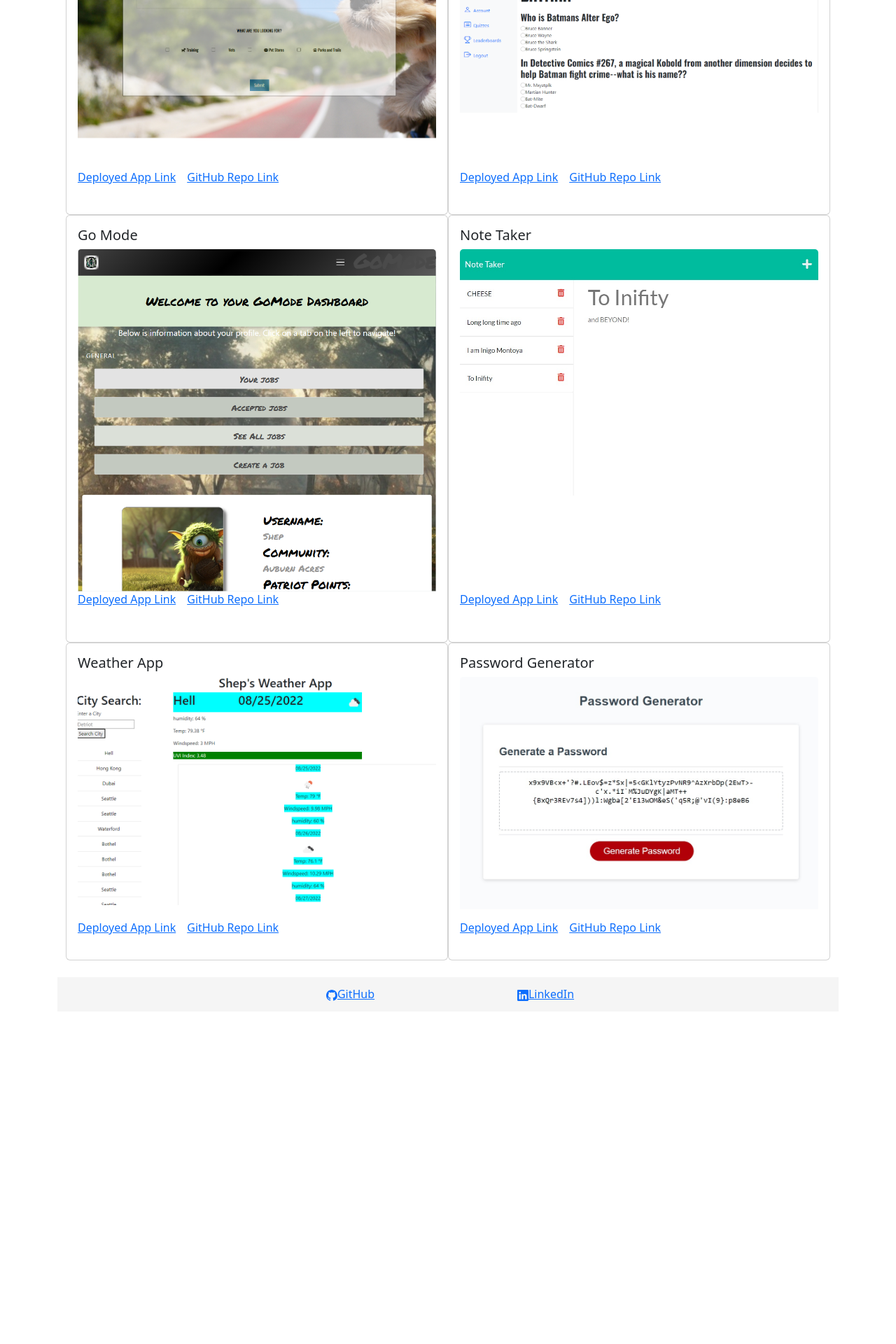
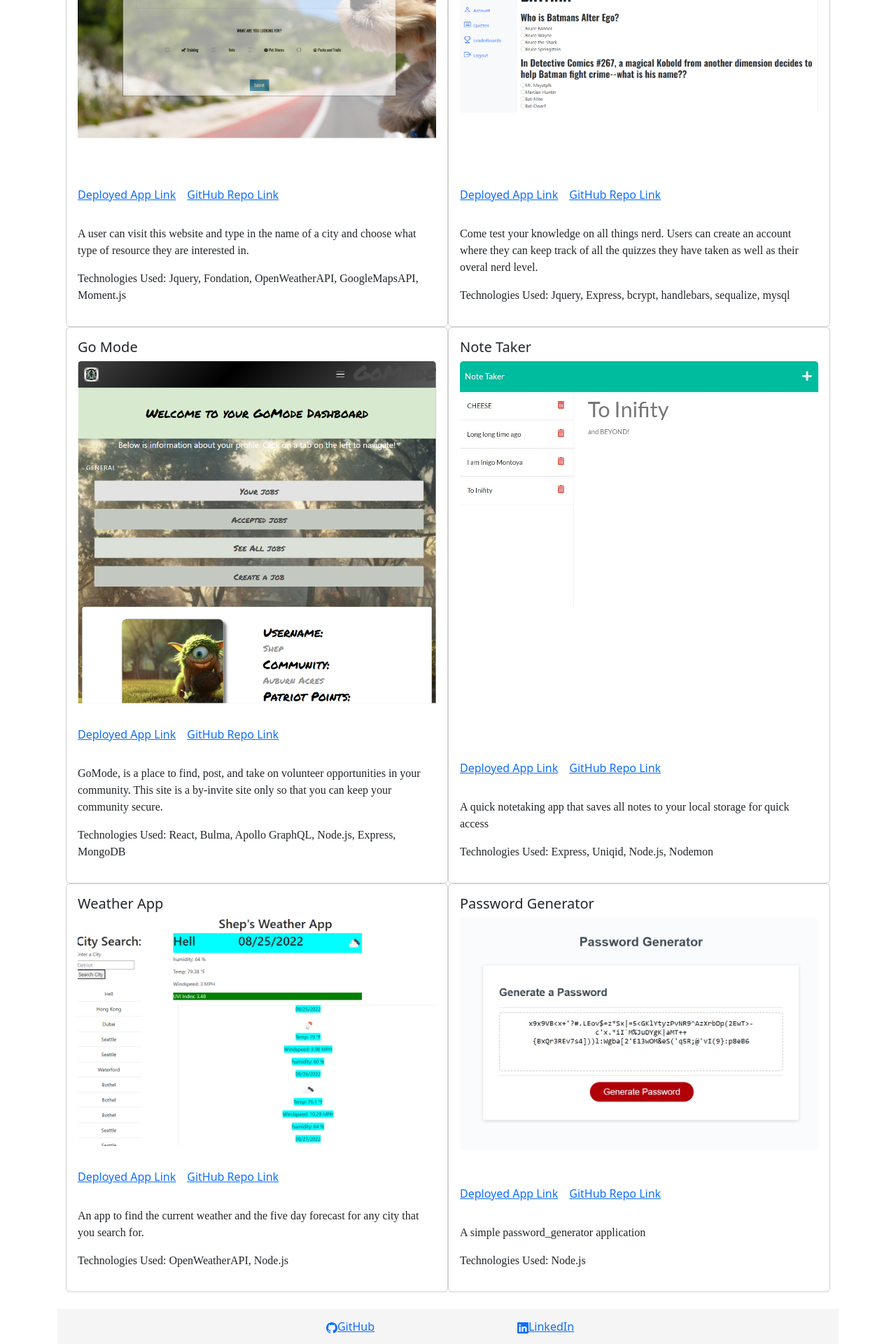
Before and after one commit to zshep/React_Portfolio, a React (Create React App) app: page /#/portfolio in a window 1280 px wide. Shown: the part 309-2229 px from the top of the page at 70% size. Before the commit the page ends 1754 px from the top, so only its background shows below. Built offline with nearby package versions, Linux system fonts and the light colour scheme.

Commit message:
added summary and technologies used to each app in portfolio tab

```diff
--- a/src/components/Portfolio.js
+++ b/src/components/Portfolio.js
@@ -43,6 +43,10 @@ function Portfolio() {
                     <Card.Link href="https://sobe1290.github.io/wholetmydaWgout/">Deployed App Link</Card.Link>
                     <Card.Link href="https://github.com/sobe1290/wholetmydaWgout">GitHub Repo Link</Card.Link>
                 </Card.Body>
+                <Card.Body>
+                    <p>A user can visit this website and type in the name of a city and choose what type of resource they are interested in.</p>
+                    <p>Technologies Used: Jquery, Fondation, OpenWeatherAPI, GoogleMapsAPI, Moment.js</p>
+                </Card.Body>
             </Card>
 
             <Card style={styles.card}>
@@ -55,6 +59,11 @@ function Portfolio() {
                     <Card.Link href="https://enigmatic-river-65357.herokuapp.com/">Deployed App Link</Card.Link>
                     <Card.Link href="https://github.com/zshep/Nerd_Quiz">GitHub Repo Link</Card.Link>
                 </Card.Body>
+                <Card.Body>
+                    <p>Come test your knowledge on all things nerd. Users can create an account where they can keep track of all the quizzes they have taken as well as their overal nerd level.</p>
+                    <p>Technologies Used: Jquery, Express, bcrypt, handlebars, sequalize, mysql</p>
+                </Card.Body>
+
             </Card>
 
             <Card style={styles.card}>
@@ -66,6 +75,10 @@ function Portfolio() {
                 <Card.Body style={styles.cardBottom}>
                     <Card.Link href="https://gomodez.herokuapp.com/">Deployed App Link</Card.Link>
                     <Card.Link href="https://github.com/zshep/Fortress_of_Solitude">GitHub Repo Link</Card.Link>
+                </Card.Body>
+                <Card.Body>
+                    <p>GoMode, is a place to find, post, and take on volunteer opportunities in your community. This site is a by-invite site only so that you can keep your community secure.</p>
+                    <p>Technologies Used: React, Bulma, Apollo GraphQL, Node.js, Express, MongoDB</p>
                 </Card.Body>
             </Card>
 
@@ -79,6 +92,11 @@ function Portfolio() {
                     <Card.Link href="https://damp-citadel-49094.herokuapp.com/">Deployed App Link</Card.Link>
                     <Card.Link href="https://github.com/zshep/Note-taker">GitHub Repo Link</Card.Link>
                 </Card.Body>
+                <Card.Body>
+                    <p>A quick notetaking app that saves all notes to your local storage for quick access</p>
+                    <p>Technologies Used: Express, Uniqid, Node.js, Nodemon </p>
+                </Card.Body>
+
             </Card>
 
             <Card style={styles.card}>
@@ -90,6 +108,10 @@ function Portfolio() {
                 <Card.Body style={styles.cardBottom}>
                     <Card.Link href="https://zshep.github.io/weather_app/">Deployed App Link</Card.Link>
                     <Card.Link href="https://github.com/zshep/weather_app">GitHub Repo Link</Card.Link>
+                </Card.Body>
+                <Card.Body>
+                    <p>An app to find the current weather and the five day forecast for any city that you search for.</p>
+                    <p>Technologies Used: OpenWeatherAPI, Node.js </p>
                 </Card.Body>
             </Card>
 
@@ -104,6 +126,10 @@ function Portfolio() {
                     <Card.Link href="https://zshep.github.io/password_generator/">Deployed App Link</Card.Link>
                     <Card.Link href="https://github.com/zshep/password_generator">GitHub Repo Link</Card.Link>
                 </Card.Body>
+                <Card.Body>
+                    <p>A simple password_generator application</p>
+                    <p>Technologies Used: Node.js </p>
+                </Card.Body>
             </Card>
 
 
```
